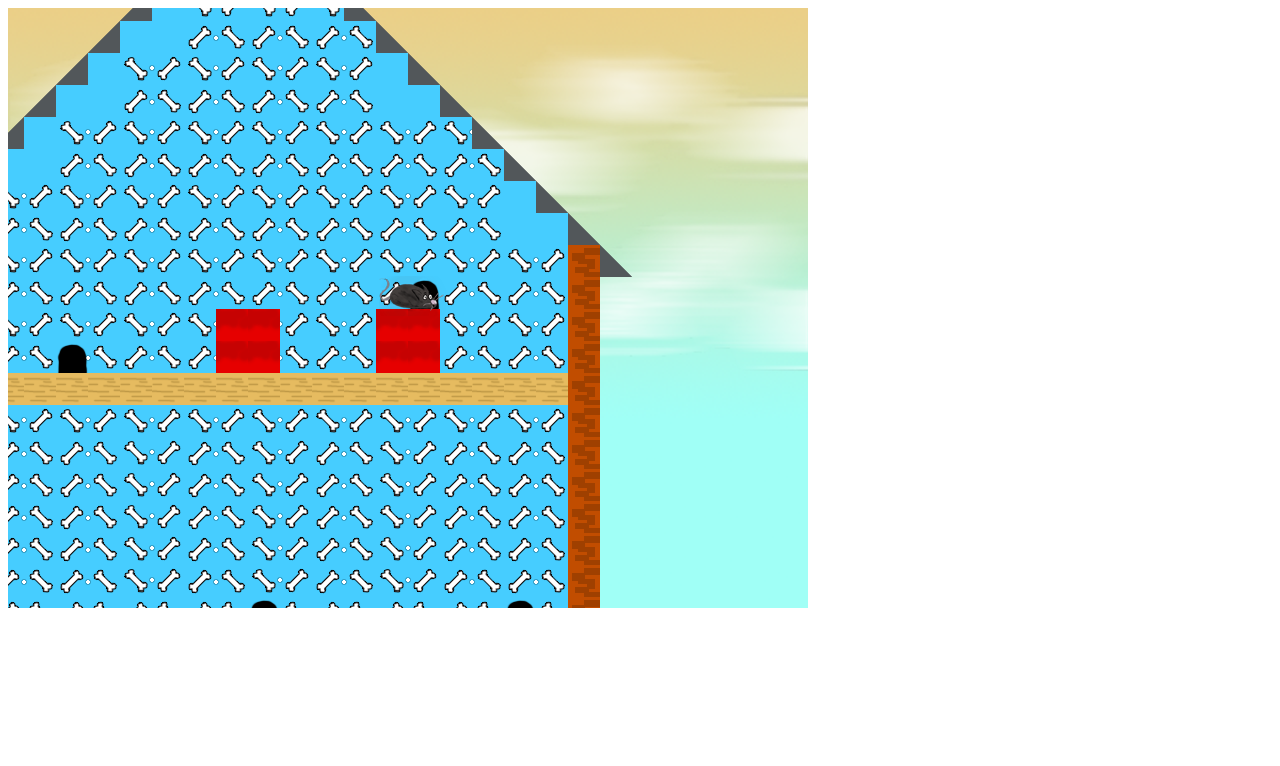
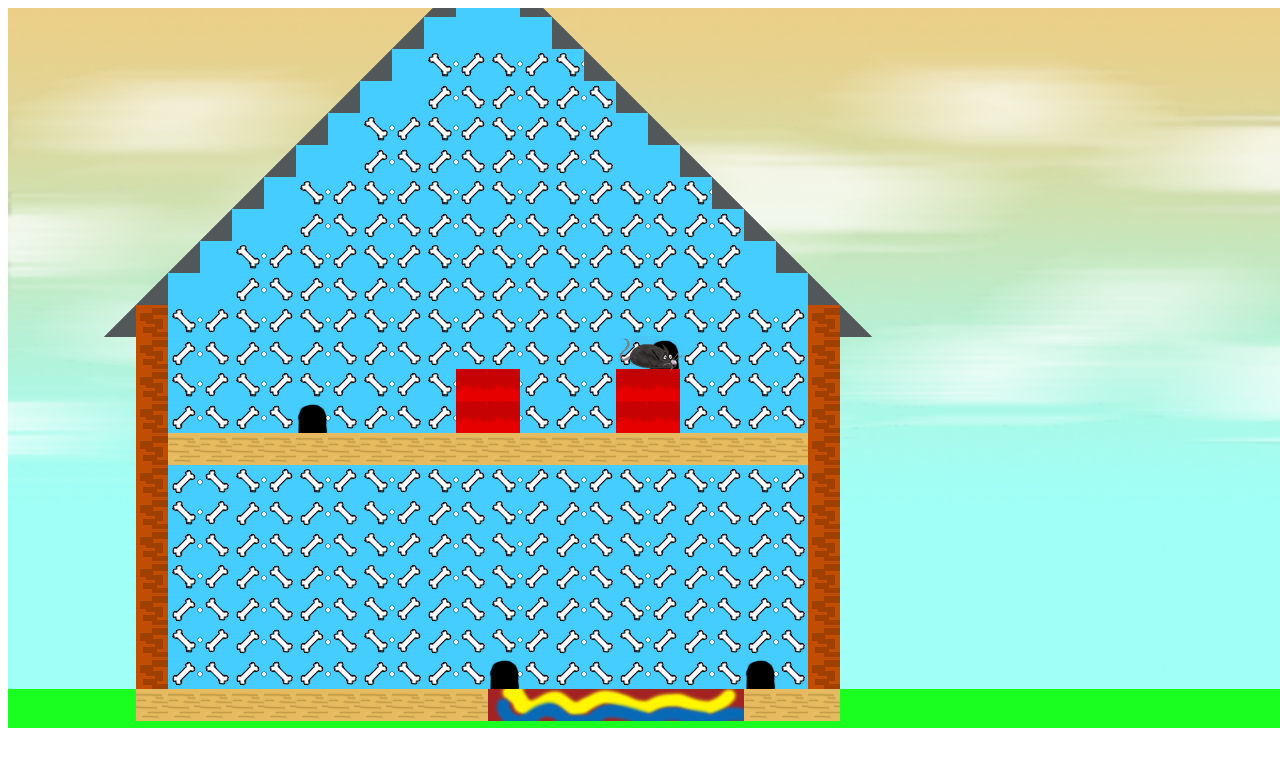
Before and after one commit to correcthorsebatterystaple/MouseInTheHouse, a plain HTML site: page index.html in a window 1280 px wide. Drawn offline with nearby package versions, Linux system fonts and the light colour scheme.

```diff
--- a/Hole.js
+++ b/Hole.js
@@ -12,7 +12,7 @@
             if (
                 mouse.position.x < this.hole[hole].x+mouse.width/2 &&
                 mouse.position.x > this.hole[hole].x-mouse.width/2 &&
-                mouse.position.y < this.hole[hole].y+mouse.height/2 &&
+                mouse.position.y < this.hole[hole].y+mouse.height &&
                 mouse.position.y > this.hole[hole].y-mouse.height/2
             ) {
                 mouse.position.x = this.hole[otherhole].x;
--- a/Mouse.js
+++ b/Mouse.js
@@ -5,7 +5,7 @@
     this.width = width;
     this.height = height;
     this.onGround = false;
-    this.speed = 2;
+    this.speed = 5;
     this.climbCounter = 30;
     this.facingLeft = false;
   }
--- a/index.html
+++ b/index.html
@@ -8,7 +8,7 @@
         <img id="bg" src="sky.png" hidden>
         <img id="mouse" src="mouse.png" hidden>
         <img id="mouseleft" src="mouseleft.png" hidden>
-        <canvas id="gamecanvas" width=800 height=600></canvas>
+        <canvas id="gamecanvas" width=1280 height=720></canvas>
         <script
                 src="https://code.jquery.com/jquery-3.3.1.min.js"
                 integrity="sha256-FgpCb/KJQlLNfOu91ta32o/NMZxltwRo8QtmkMRdAu8="
--- a/mith.js
+++ b/mith.js
@@ -130,7 +130,7 @@
     }
 
     draw() {
-        ctx.drawImage(bgimage, 0, 0);
+        ctx.drawImage(bgimage, 0, 0, width, height);
         this.xoff = mouse.position.x - width/2;
         this.yoff = mouse.position.y - height/2;
         this.x1t = Math.floor(this.xoff/32);
```
Also changed, not shown: numbers.png (added), 1 other file.
